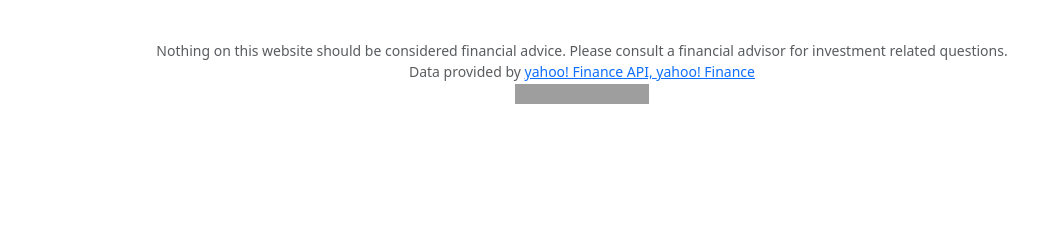
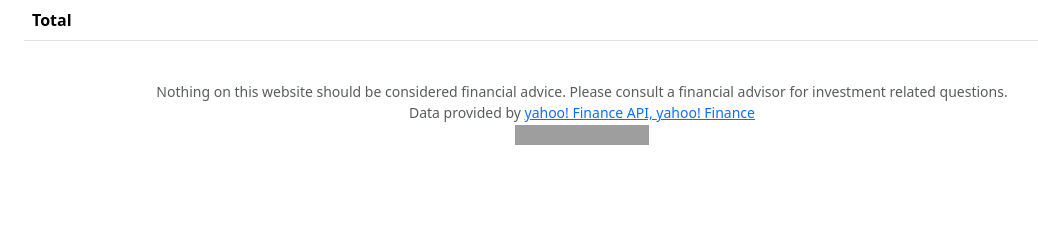
Before and after one commit to jarrodschilling/my_breadth_oop, a Python web app: template flask_app/templates/breadth-summary.html in a window 1280 px wide. Shown: the part 213-453 px from the top of the page, without its empty margins (58-1096 px from the left). Run offline with Jinja, Linux system fonts and the light colour scheme; the template is opened without the code that fills it, so the values that code supplies are empty; grey boxes are pictures that could not be loaded.

Commit message:
breadth summary completed

```diff
--- a/flask_app/controllers/portfolios.py
+++ b/flask_app/controllers/portfolios.py
@@ -93,10 +93,10 @@ def summary():
     # Returns a list of three portfolio dictionaries that have Keys set to each moving average and a list of Stock objects as Values
     port_list = helpers.breadth_summary_portfolios(portfolios)
 
-    # summary_total = helpers.breadth_summary_total(portfolios)
+    summary_total = helpers.breadth_summary_total(portfolios)
 
     #NEED TO THINK THROUGH HOW TO ADD A TOTAL ROW
-    return render_template('breadth-summary.html', portfolios=portfolios, port_list=port_list)
+    return render_template('breadth-summary.html', portfolios=portfolios, port_list=port_list, summary_total=summary_total)
 
 
 
--- a/flask_app/templates/breadth-summary.html
+++ b/flask_app/templates/breadth-summary.html
@@ -40,6 +40,13 @@
                 <td>{{port_list[2]['sma200']}}</td>
                 <td>{{port_list[2]['under']}}</td>
             </tr>
+            <tr>
+                <th scope="row">Total</th>
+                <td>{{summary_total['ema20']}}</td>
+                <td>{{summary_total['sma50']}}</td>
+                <td>{{summary_total['sma200']}}</td>
+                <td>{{summary_total['under']}}</td>
+            </tr>
         </tbody>
         </table>
 </div>
```
Also changed, not shown: flask_app/static/data/helpers.py (+25 -6 lines).
